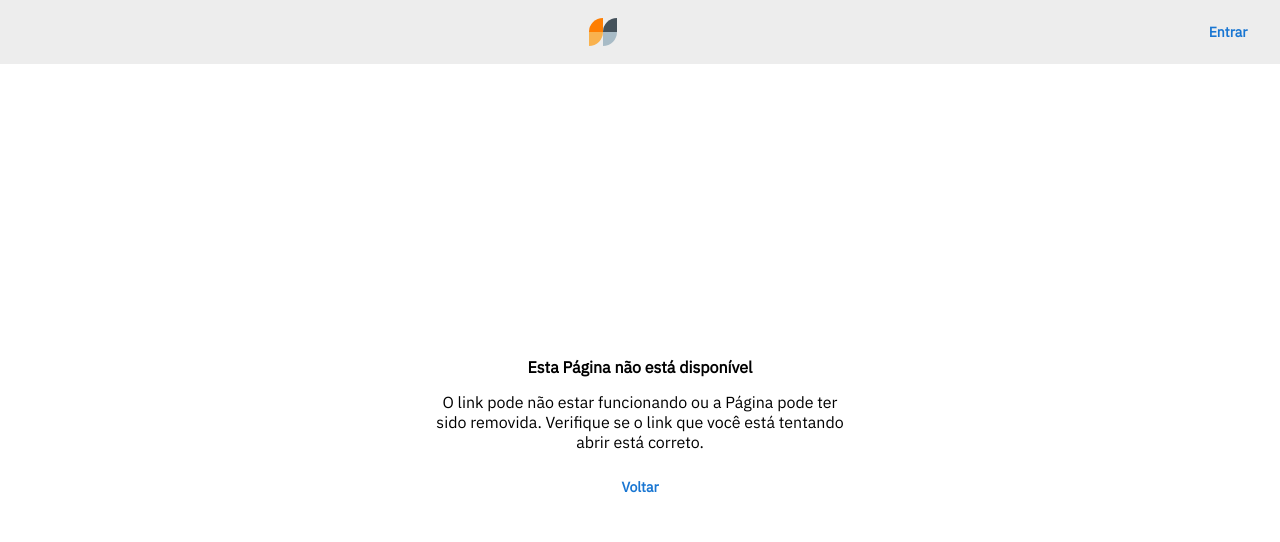
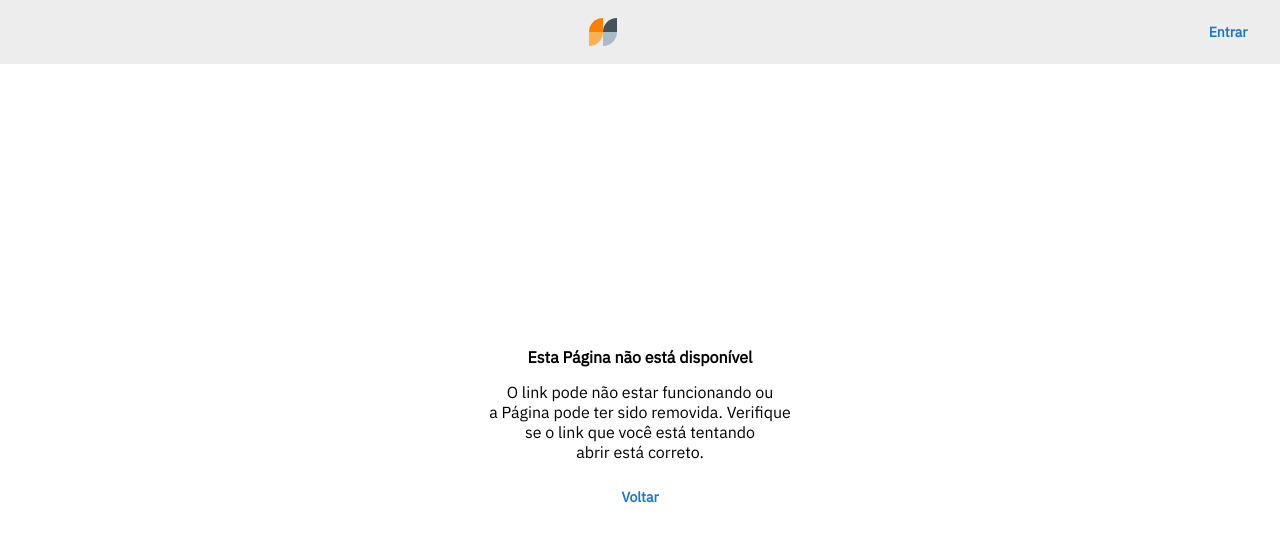
Before and after one commit to future4code/shaw-Layane-Juvito, a React (Create React App) app in the folder modulo3/projeto-labeddit/labeddit/: page / in a window 1280 px wide. Shown: the top 542 px of the page. Built offline with nearby package versions, Linux system fonts and the light colour scheme.

Commit message:
Página de erro

```diff
--- a/modulo3/projeto-labeddit/labeddit/src/pages/error/ErrorPage.jsx
+++ b/modulo3/projeto-labeddit/labeddit/src/pages/error/ErrorPage.jsx
@@ -17,7 +17,7 @@ const ErrorPage = () => {
 
 
                 <h4>Esta Página não está disponível</h4>
-                <ErrorMessage>O link pode não estar funcionando ou a Página pode ter <br/>  sido removida. Verifique se o link que você está tentando <br/> abrir está correto.</ErrorMessage>
+                <ErrorMessage>O link pode não estar funcionando ou <br/> a Página pode ter  sido removida. Verifique <br /> se o link que você está tentando <br/> abrir está correto.</ErrorMessage>
                 <Button onClick={()=>navigate(-1)}>
                     Voltar
                 </Button>
--- a/modulo3/projeto-labeddit/labeddit/src/pages/error/style.js
+++ b/modulo3/projeto-labeddit/labeddit/src/pages/error/style.js
@@ -8,6 +8,7 @@ export const MainContainer = styled.div`
     justify-content: center;
     align-items: center;
     gap:15px;
+    padding: 0 10px;
 `
 export const ErrorMessage = styled.p`
     text-align: center;
```
